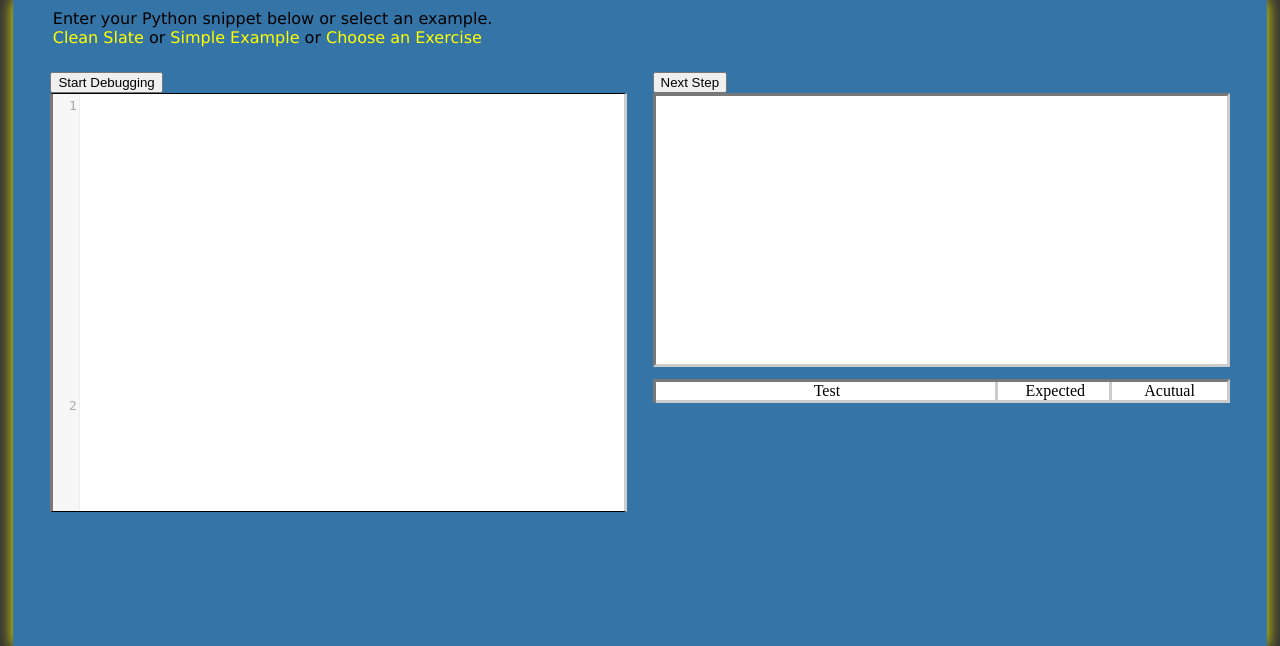
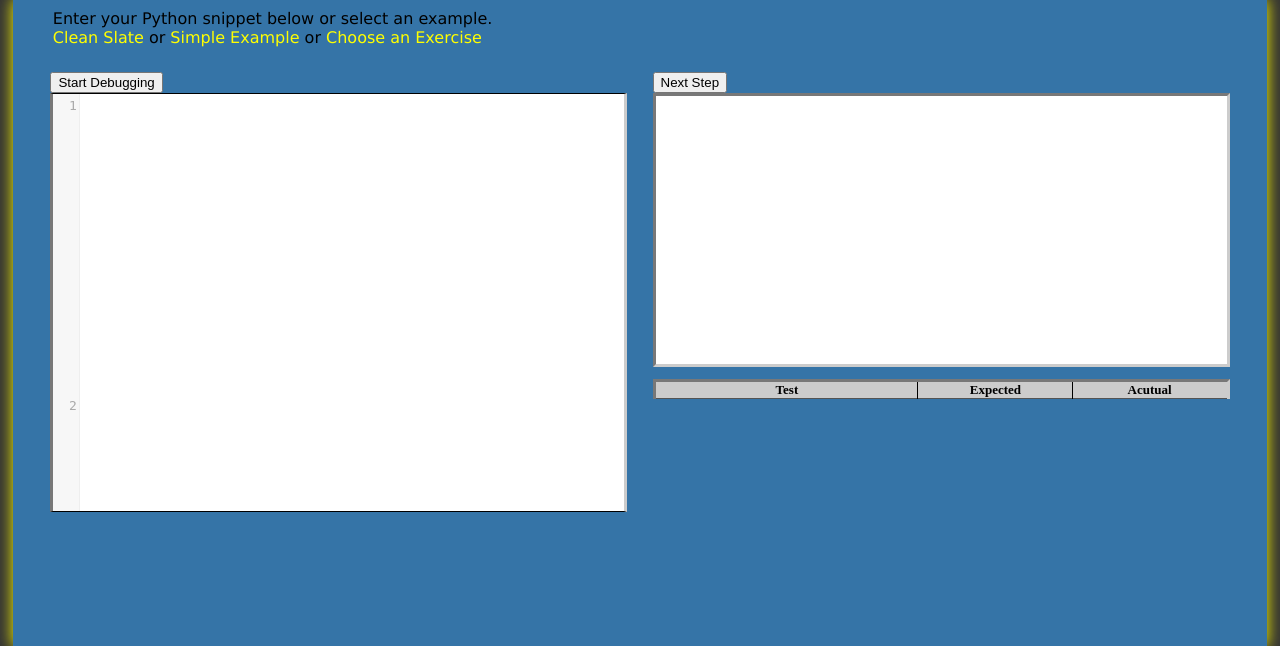
Before and after one commit to richhildebrand/PythonWorkbench, a Django app: page / in a window 1280 px wide. Shown: the part 129-775 px from the top of the page. Run offline with Django 3.2, Linux system fonts and the light colour scheme; parts of the project's set-up code (start-up, migrations or seed data) failed here and were passed over.

Commit message:
test grid style updates

```diff
--- a/PythonWorkbench/static/styles/site.css
+++ b/PythonWorkbench/static/styles/site.css
@@ -92,18 +92,26 @@ a { cursor: hand; cursor: pointer; }
 }
 
 #TestResultGrid span {
-        border-bottom: 3px inset #CCC;
+        font-size: small;
+        border-bottom: 1px inset black;
+        font-style: verdana, arial, helvetica, sans-serif;
 }
 
 #TestResultGrid .testNameColumn {
-        width: 60%;
+        width: 46%;
         float: left;
 }
+
 #TestResultGrid .resultColumn {
-        width: 20%;
+        width: 27%;
         float: left;
-        margin-left: -3px;
-        border-left: 3px solid #CCC;
+        margin-left: -1px;
+        border-left: 1px solid black;
+}
+
+#TestResultGrid li.header span {
+        background-color: #CCC;
+        font-weight: bold;
 }
 
 #TestResultGrid li.testFailed span {
@@ -111,7 +119,6 @@ a { cursor: hand; cursor: pointer; }
 }
 
 #TestResultGrid li.testPassed span {
-        background-color: #CCC;
 }
 
 /* Code Mirror Sections */
--- a/PythonWorkbench/templates/index.html
+++ b/PythonWorkbench/templates/index.html
@@ -40,8 +40,8 @@
                 <input id="TakeStep" type="button" value="Next Step">
                 <div id="ResultData"></div>
                 <div id="TestResultGrid" >
-                  <ol class="headers">
-                    <li>
+                  <ol>
+                    <li class="header">
                       <span class="testNameColumn">Test</span>
                       <span class="resultColumn">Expected</span>
                       <span class="resultColumn">Acutual</span>
```
